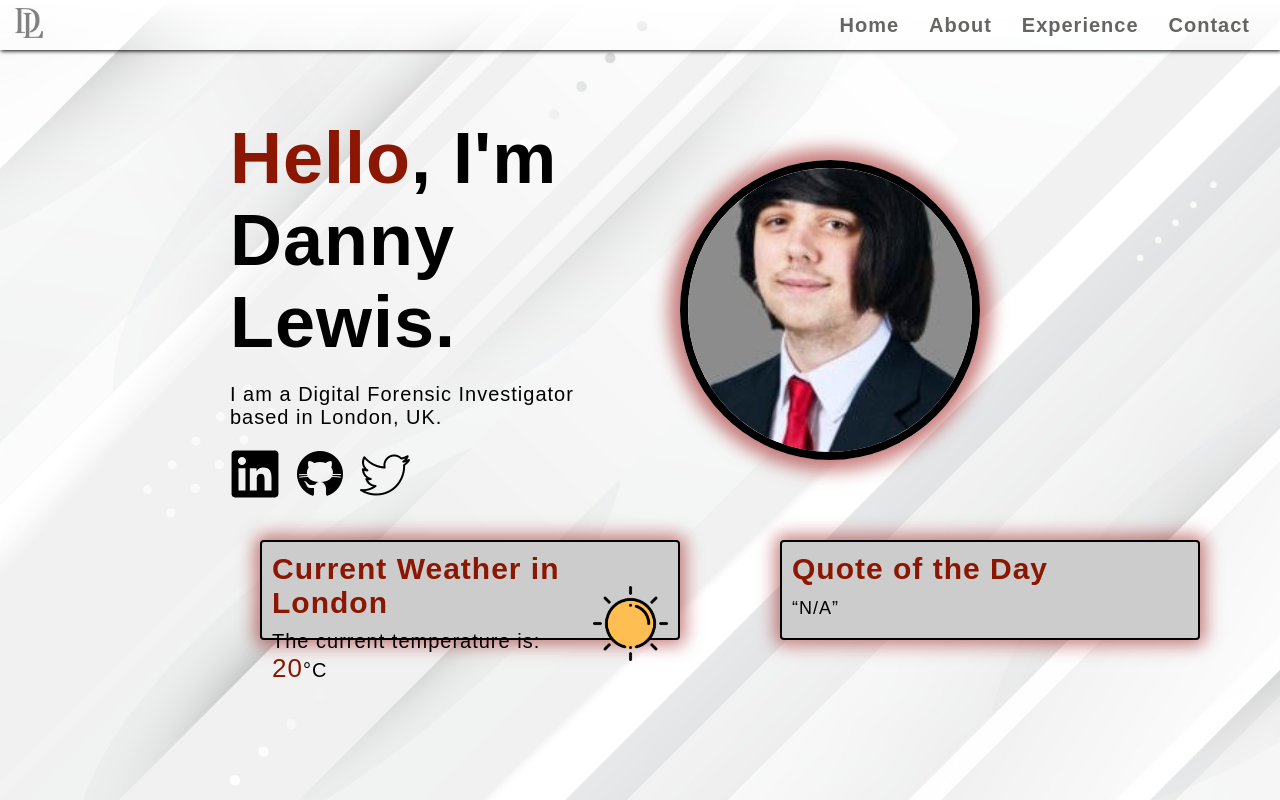
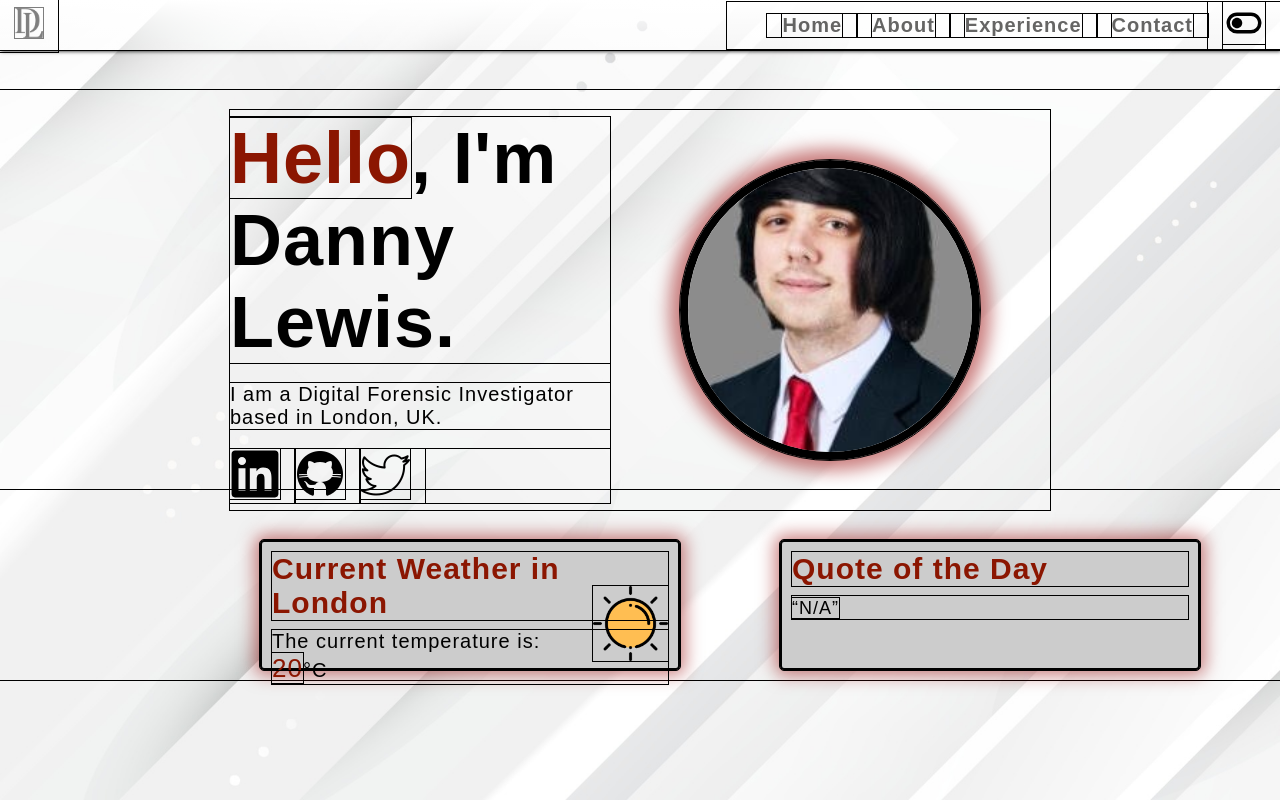
Before and after one commit to AcroZite/dl-portfolio, a website: page index.html in a window 1280 px wide. Drawn offline with Linux system fonts and the light colour scheme; no server answers.

Commit message:
Updated APIs and added Toggle Button

```diff
--- a/index.html
+++ b/index.html
@@ -27,6 +27,9 @@
                 </a>
                 <a href="">
                     <li>Contact</li>
+                </a>
+                <a href="">
+                    <li><img id="toggle-light" src="images/bx-toggle-left.svg"></li>
                 </a>
             </ul>
         </div>
--- a/script.js
+++ b/script.js
@@ -30,9 +30,9 @@ async function getCurrentConditions() {
 
 //Quote API Call
 async function quoteOfTheDay() {
-  const response = await fetch("https://zenquotes.io/api/quotes/");
+  const response = await fetch("https://type.fit/api/quotes");
   const data = await response.json();
-  return data[0].q;
+  return data[0].text;
 }
 
 //add fadein classes to elements
--- a/style.css
+++ b/style.css
@@ -1,5 +1,6 @@
 * {
   box-sizing: border-box;
+  outline: 1px solid black;
 }
 
 html,
@@ -112,7 +113,8 @@ footer {
 #nav-buttons {
   display: flex;
   list-style: none;
-  margin: 10px 15px;
+  align-items: center;
+  justify-content: center;
 }
 
 #nav-buttons li:hover {
@@ -157,7 +159,7 @@ footer {
 
 #weather-widget {
   background-color: rgb(204, 204, 204);
-  height: 100px;
+  height: 130px;
   width: 420px;
   border-radius: 4px;
   padding: 10px;
@@ -195,7 +197,7 @@ footer {
 
 #quote-widget {
   background-color: rgb(204, 204, 204);
-  height: 100px;
+  height: 130px;
   width: 420px;
   border-radius: 4px;
   padding: 10px;
@@ -216,3 +218,6 @@ footer {
   font-size: 20px;
   margin: 10px 0px;
 }
+
+#toggle-light {
+}
```
Also changed, not shown: images/bx-toggle-left.svg (added).
